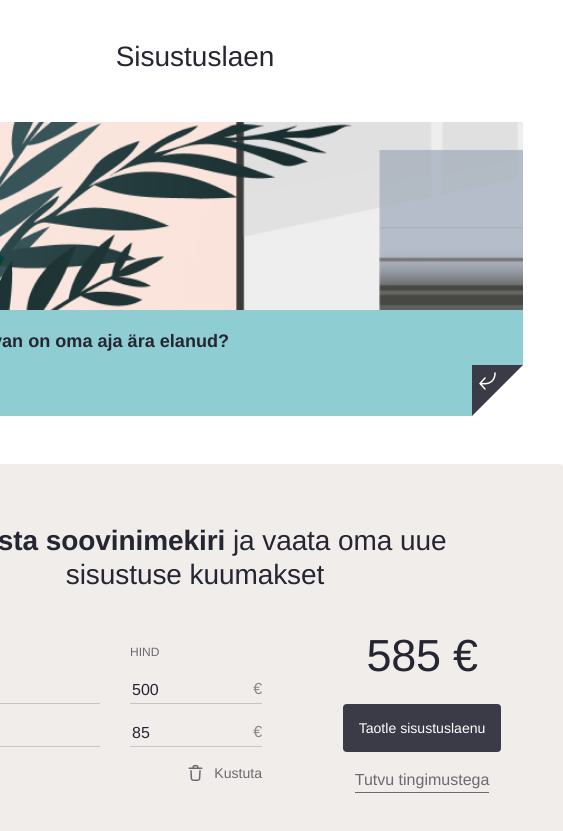
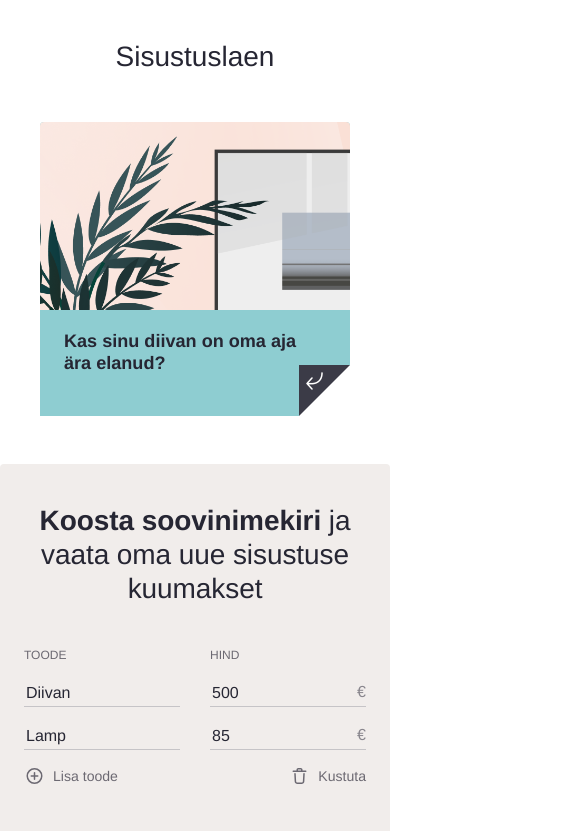
Before and after one commit to eerikkodasma/lhv-front-end, a Vue app: page / in a window 390 px wide. Shown: the top 831 px of the page, 563 px wide, since content can reach past the window. Built offline with nearby package versions, Linux system fonts and the light colour scheme.

Commit message:
Calculator component mobile friendly

```diff
--- a/src/components/Calculator.vue
+++ b/src/components/Calculator.vue
@@ -3,7 +3,7 @@
     <h1 class="calculator-header">
       <span>Koosta soovinimekiri</span> ja vaata oma uue sisustuse kuumakset
     </h1>
-    <div class="calculator">
+    <div id="calculator" class="calculator">
       <div class="product-table">
         <div class="table-left">
           <p class="table-title">TOODE</p>
@@ -139,12 +139,18 @@ const removeLastProduct = () => {
   padding: 3.75rem;
   border-radius: 0.25rem;
   gap: 2.5rem;
+
+  @media screen and (max-width: 600px) {
+    gap: 2.5rem;
+    padding: 2.5rem 1.5rem;
+    border-radius: 0.25rem;
+  }
 }
 
 .calculator-header {
   text-align: center;
   letter-spacing: -0.005rem;
-  width: 38.38rem;
+  max-width: 38.38rem;
 }
 
 .calculator-header span {
@@ -158,7 +164,11 @@ const removeLastProduct = () => {
   justify-content: center;
   align-items: center;
   gap: 5rem;
-  width: 38.56rem;
+
+  @media screen and (max-width: 600px) {
+    flex-direction: column;
+    gap: 2.5rem;
+  }
 }
 
 .product-table {
@@ -193,6 +203,11 @@ const removeLastProduct = () => {
   flex-direction: column;
   gap: 1rem;
   width: 13.25rem;
+
+  @media screen and (max-width: 600px) {
+    flex: 1;
+    width: auto;
+  }
 }
 
 .table-right {
@@ -200,6 +215,11 @@ const removeLastProduct = () => {
   flex-direction: column;
   gap: 1rem;
   width: 8.25rem;
+
+  @media screen and (max-width: 600px) {
+    flex: 1;
+    width: auto;
+  }
 }
 
 .table-title {
```
